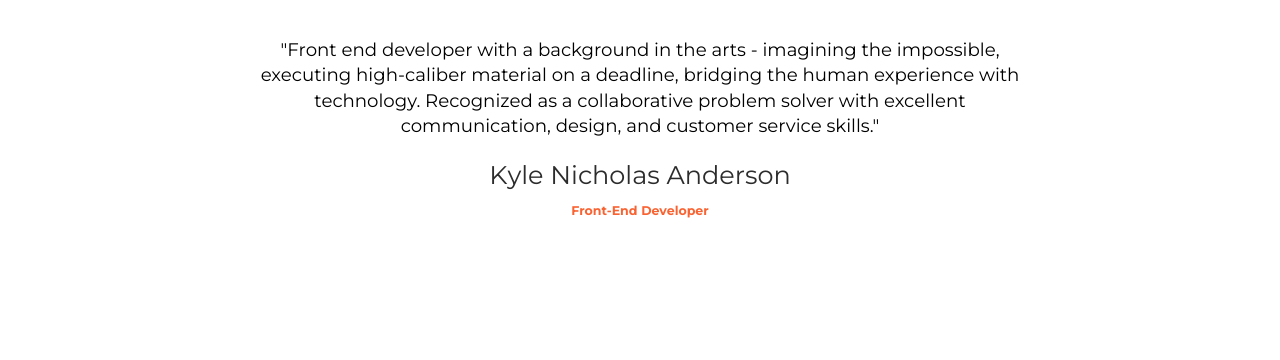
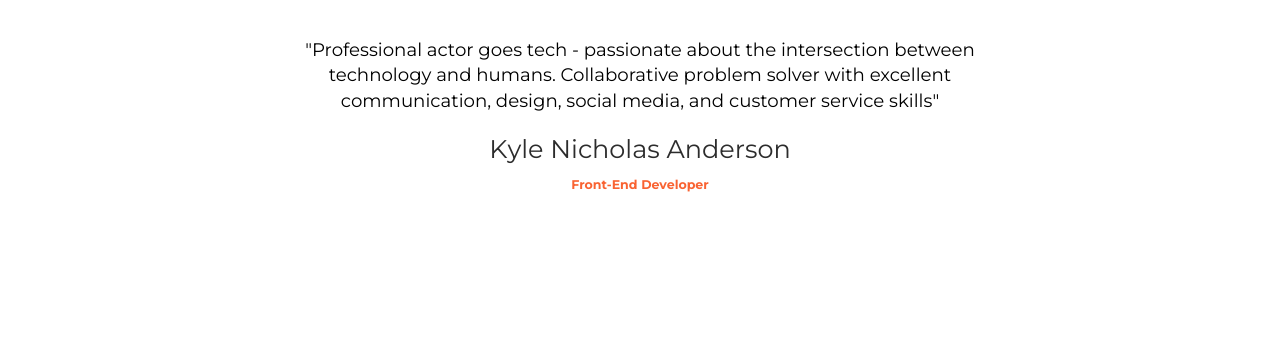
Before and after one commit to wolfdog27/TechPortfolio, a website: page index.html in a window 1280 px wide. Shown: the part 953-1313 px from the top of the page. Drawn offline with Linux system fonts and the light colour scheme; some packages are replaced by stand-ins of ours.

Commit message:
new blub

```diff
--- a/index.html
+++ b/index.html
@@ -109,11 +109,11 @@
                                 </div>
                                 <div class="card-body">
                                     <h5 class="card-description"
-                                        style="color: black; margin-left: 15%; margin-right: 15%;"><strong>"Front end
-                                            developer with a background in the arts - imagining the impossible,
-                                            executing high-caliber material on a deadline, bridging the human experience
-                                            with technology. Recognized as a collaborative problem solver with excellent
-                                            communication, design, and customer service skills."</strong>
+                                        style="color: black; margin-left: 15%; margin-right: 15%;"><strong>"Professional
+                                            actor goes tech - passionate about the intersection between technology and
+                                            humans.
+                                            Collaborative problem solver with excellent communication, design, social
+                                            media, and customer service skills"</strong>
                                     </h5>
                                     <h3 class="card-title">Kyle Nicholas Anderson</h3>
                                     <div class="card-footer">
```
